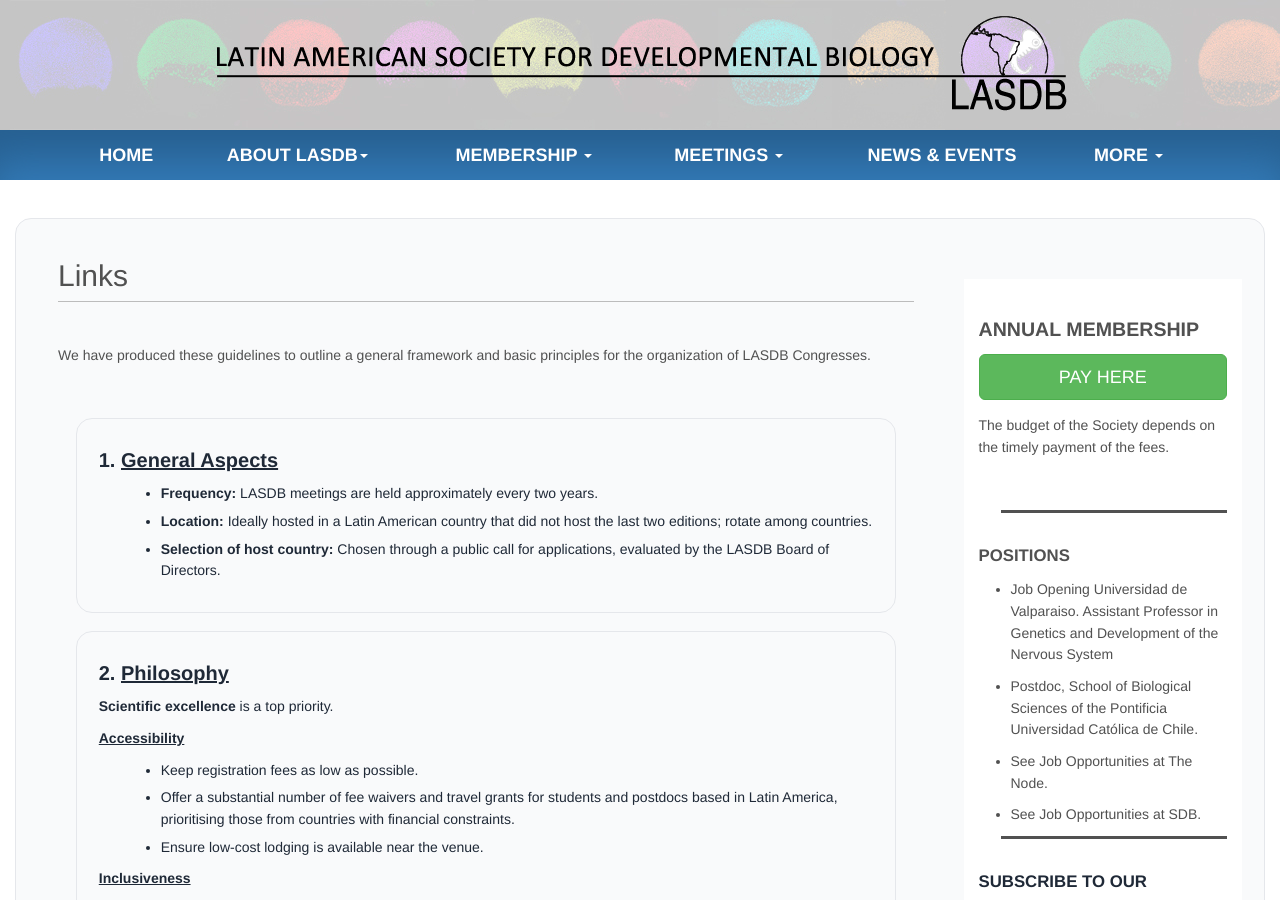
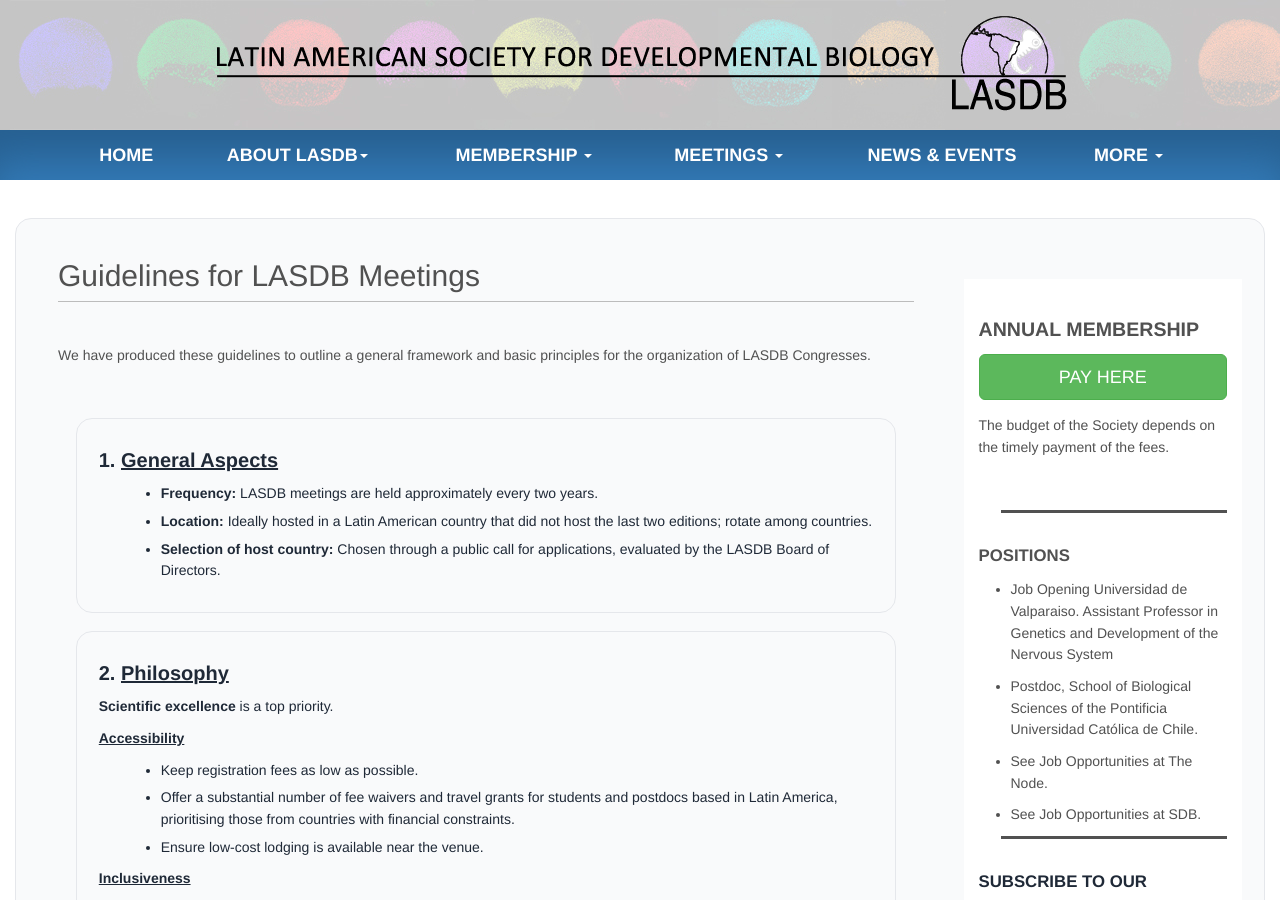
Before and after one commit to lasdb/lasdb.github.io, a Jekyll site: the page built from pages/LASDB_meeting_guidelines.html, in a window 1280 px wide and 900 px high. Built offline with Jekyll 4.4.1, drawn with Linux system fonts in a browser that asks for light colours; nearby versions of some CDN libraries.

Commit message:
Update LASDB_meeting_guidelines.html

```diff
--- a/pages/LASDB_meeting_guidelines.html
+++ b/pages/LASDB_meeting_guidelines.html
@@ -3,7 +3,7 @@
 ---
 
 <div class="panel panel-default">
-    <h2 class="page-header" id="page-title"> Links </h2>
+    <h2 class="page-header" id="page-title"> Guidelines for LASDB Meetings </h2>
     <div class="panel-body">
         <p>We have produced these guidelines to outline a general framework and basic principles for the organization of LASDB Congresses.</p>
         <p><strong>&nbsp;</strong></p>
```
